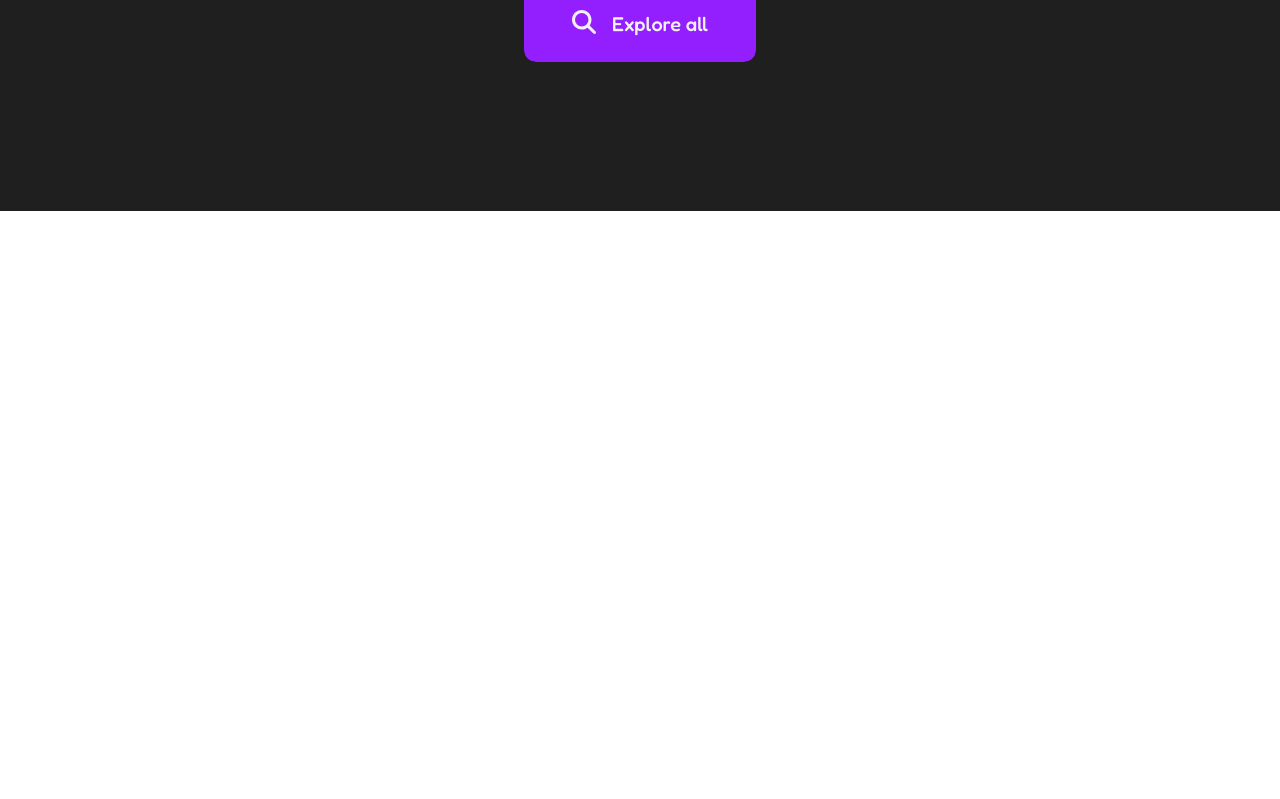
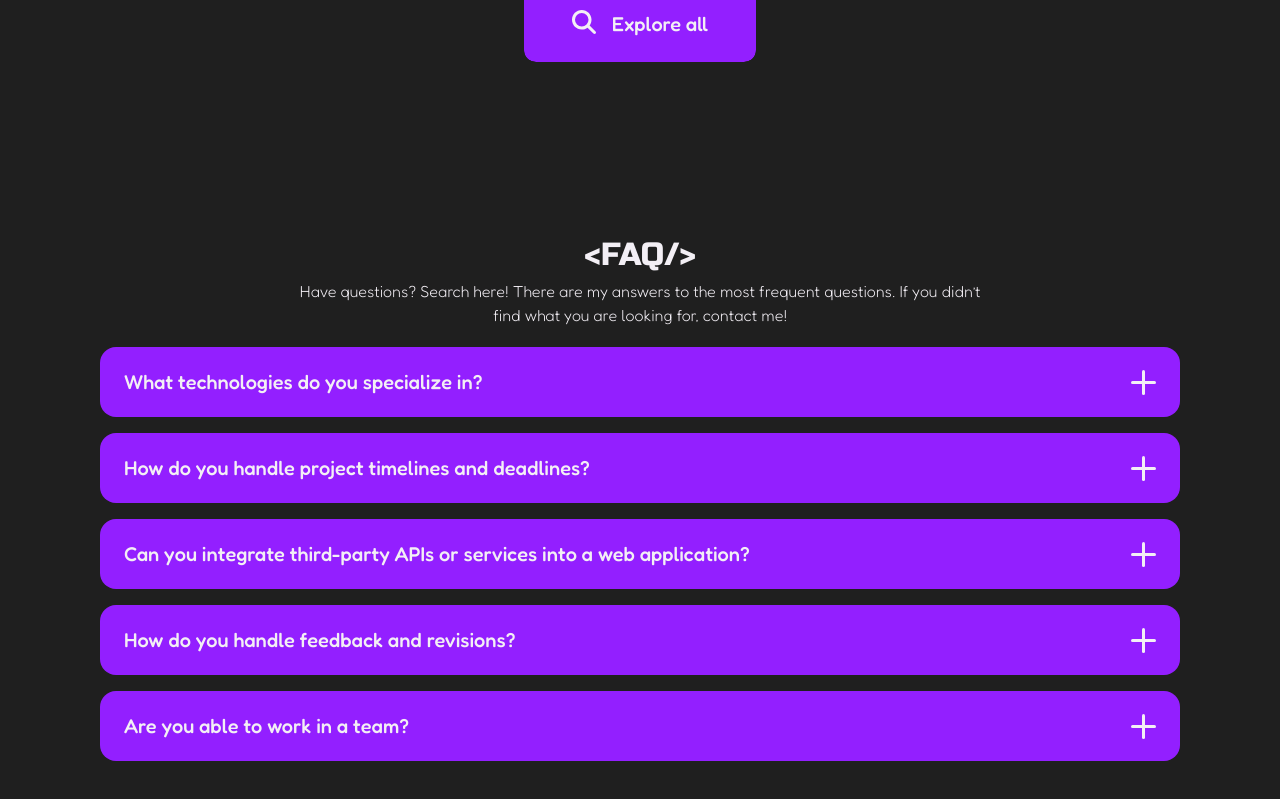
Before and after one commit to ZubalYana/Portfolio, a React (Vite) app: page /about in a window 1280 px wide. Shown: the part 2989-3788 px from the top of the page. Before the commit the page ends 3200 px from the top, so only its background shows below. Built offline with nearby package versions, Linux system fonts and the light colour scheme; a web font is replaced by a local one.

Commit message:
set the basics of FAQ screen, adjust the answers bumping out, create the plus-minus animation

```diff
--- a/src/components/AboutMe/AboutMe.jsx
+++ b/src/components/AboutMe/AboutMe.jsx
@@ -14,6 +14,7 @@ import ExperienceRoadmap from '../ExperienceRoadmap/ExperienceRoadmap';
 import EducationCards from '../EducationCards';
 import ProjectsCards from '../ProjectsCards';
 import ExploreBtn from '../ExploreBtn/ExploreBtn';
+import Questions from '../Questions/Questions';
 export default function AboutMe() {
 
   return (
@@ -66,9 +67,14 @@ export default function AboutMe() {
       </section>
       <section className='w-full h-[100vh] px-10 py-5 flex flex-col items-center'>
          <h3 className="sectionTitle">{'<Projects/>'}</h3>
-         <h3 className="sectionSubtitle text-base font-light text-customWhite">{'Take a look at my latest works! Click for more info and details'}</h3>
+         <h3 className="sectionSubtitle text-base font-light text-customWhite text-center">Take a look at my latest works! Click for more info and details</h3>
          <ProjectsCards />
          <ExploreBtn />
+      </section>
+      <section className='w-full h-[100vh] px-10 py-5 flex flex-col items-center'>
+         <h3 className="sectionTitle">{'<FAQ/>'}</h3>
+         <h3 className="sectionSubtitle text-base font-light text-customWhite w-[700px] text-center">Have questions? Search here! There are my answers to the most frequent questions. If you didn’t find what you are looking for, contact me! </h3>
+         <Questions />
       </section>
     </div>
   );
--- /dev/null
+++ b/src/components/Questions/Questions.jsx
@@ -0,0 +1,63 @@
+import React, { useState } from 'react';
+
+export default function Questions() {
+  const [activeIndex, setActiveIndex] = useState(null);
+
+  const questions = [
+    {
+      question: 'What technologies do you specialize in?',
+      answer: 'I specialize in HTML, CSS, JavaScript, Node.js, and React, including frameworks like Express and Tailwind CSS. I can also work with SCSS, jQuery, and AJAX. For my designs, I primarily use Figma. Currently, I am planning to learn TypeScript.',
+    },
+    {
+      question: 'How do you handle project timelines and deadlines?',
+      answer: 'I am highly interested in time management and use various tools to stay organized. I track my work in Notion and Coda, and for team projects, I primarily use ClickUp. I take my work seriously, ensuring tasks are completed on time or promptly communicating any potential delays.',
+    },
+    {
+      question: 'Can you integrate third-party APIs or services into a web application?',
+      answer: 'Absolutely! I enjoy working with APIs as they are incredibly useful in various contexts. I have experience integrating multiple APIs and currently have a few active projects showcasing their usage. Feel free to check them out on the /projects page!',
+    },
+    {
+      question: 'How do you handle feedback and revisions?',
+      answer: 'I welcome feedback at every stage of the design and development process. I greatly value input from clients, colleagues, and mentors, as it helps me grow and improve both my projects and skills. I’m not afraid of constructive criticism—it challenges me to become better!',
+    },
+    {
+      question: 'Are you able to work in a team?',
+      answer: 'Sure! I’ve worked on several projects that required close teamwork and effective communication. I’ve had experience as a designer, backend developer, and even as a project manager. I really enjoyed the collaboration and the way we worked together to bring these projects to life!',
+    },
+  ];
+
+  const toggleAnswer = (index) => {
+    setActiveIndex(activeIndex === index ? null : index);
+  };
+
+  return (
+    <div className="questions w-[90%] mt-5">
+      {questions.map((question, index) => (
+        <div className="questionContainer" key={index}>
+          <div
+            className="question w-full h-[70px] rounded-2xl bg-customPurple text-customWhite text-xl font-medium flex items-center justify-between p-6 mb-4 cursor-pointer"
+            onClick={() => toggleAnswer(index)}
+          >
+            <h3>{question.question}</h3>
+            <div className="plusCon w-[25px] h-[25px] flex justify-center items-center relative">
+              <div
+                className="horizontalStroke absolute w-full h-[3px] bg-customWhite rounded-md"></div>
+              <div
+                className={`verticalStroke absolute w-[3px] h-full bg-customWhite rounded-md transition-transform duration-600 ease-in-out ${
+                    activeIndex === index ? 'rotate-90' : ''
+                }`}
+              ></div>
+            </div>
+          </div>
+          <div
+            className={`answer w-full h-[80px] rounded-2xl bg-customBgPurple text-customWhite text-base font-normal mb-4 transition-all duration-500 flex items-center px-4 ${
+              activeIndex === index ? 'block' : 'hidden'
+            }`}
+          >
+            <h3>{question.answer}</h3>
+          </div>
+        </div>
+      ))}
+    </div>
+  );
+}
```
Also changed, not shown: src/components/Questions/Questions.css (added).
